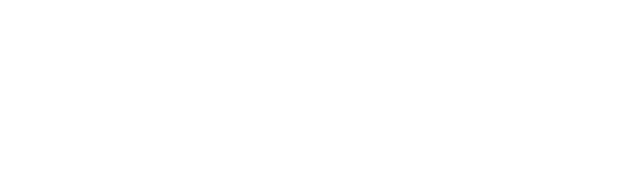
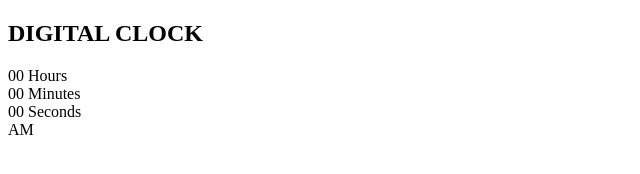
Before and after one commit to RonnyK36/digital-clock, a plain HTML site: page index.html in a window 1280 px wide. Shown: the whole page, without its empty margins (0-640 px from the left). Drawn offline with Linux system fonts and the light colour scheme.

Commit message:
HTML part done

```diff
--- a/index.html
+++ b/index.html
@@ -5,11 +5,27 @@
     <meta charset="UTF-8">
     <meta http-equiv="X-UA-Compatible" content="IE=edge">
     <meta name="viewport" content="width=device-width, initial-scale=1.0">
-    <title>Document</title>
+    <title>Digital Clock</title>
 </head>
 
 <body>
+    <h2>DIGITAL CLOCK</h2>
+    <div class="clock">
+        <div>
+            <span id="hour">00</span>
+            <span class="text">Hours</span>
+        </div>
+        <div>
+            <span id="minutes">00</span>
+            <span class="text">Minutes</span>
+        </div>
+        <div>
+            <span id="seconds">00</span>
+            <span class="text">Seconds</span>
+        </div>
+        <div><span id="ampm">AM</span></div>
 
+    </div>
 </body>
 
 </html>
```
